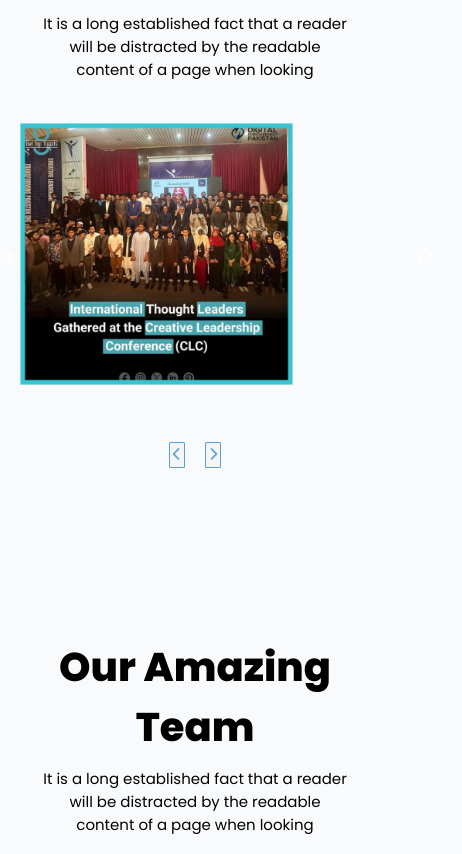
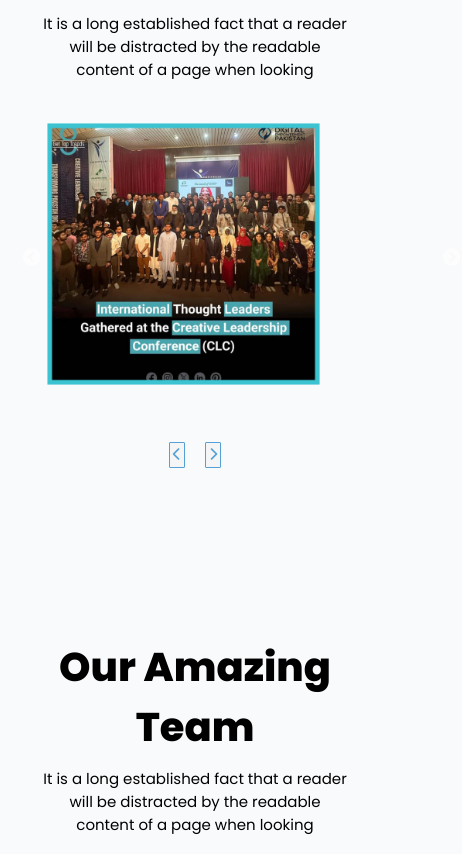
Before and after one commit to oye-hunter/den-landing-page, a React (Create React App) app: page / in a window 390 px wide. Shown: the part 6015-6869 px from the top of the page, 462 px wide, since content can reach past the window. Built offline with nearby package versions, Linux system fonts and the light colour scheme.

Commit message:
added ack-carousal landing page

```diff
--- a/src/LandingPage/AckSection/AckSection.css
+++ b/src/LandingPage/AckSection/AckSection.css
@@ -35,9 +35,9 @@
 
 
 @media only screen and (max-width: 600px){
-    /* .lp-ack-section-carousal {
-        left: 5vw;
-    } */
+    .lp-ack-section-carousal {
+        left: 12vw;
+    }
     .lp-ack-section-carousal .lp-ack-section-carousal-item img {
         width: 70vw;
     }
```
